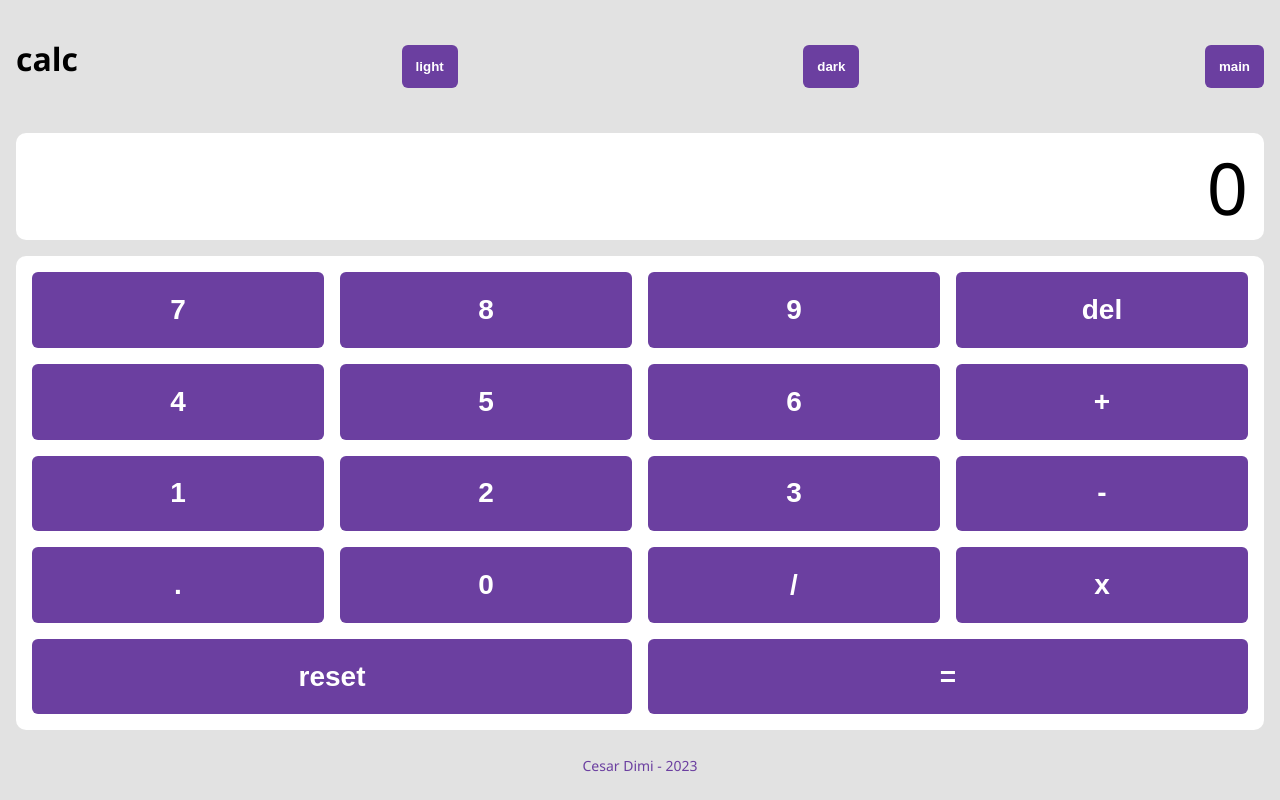
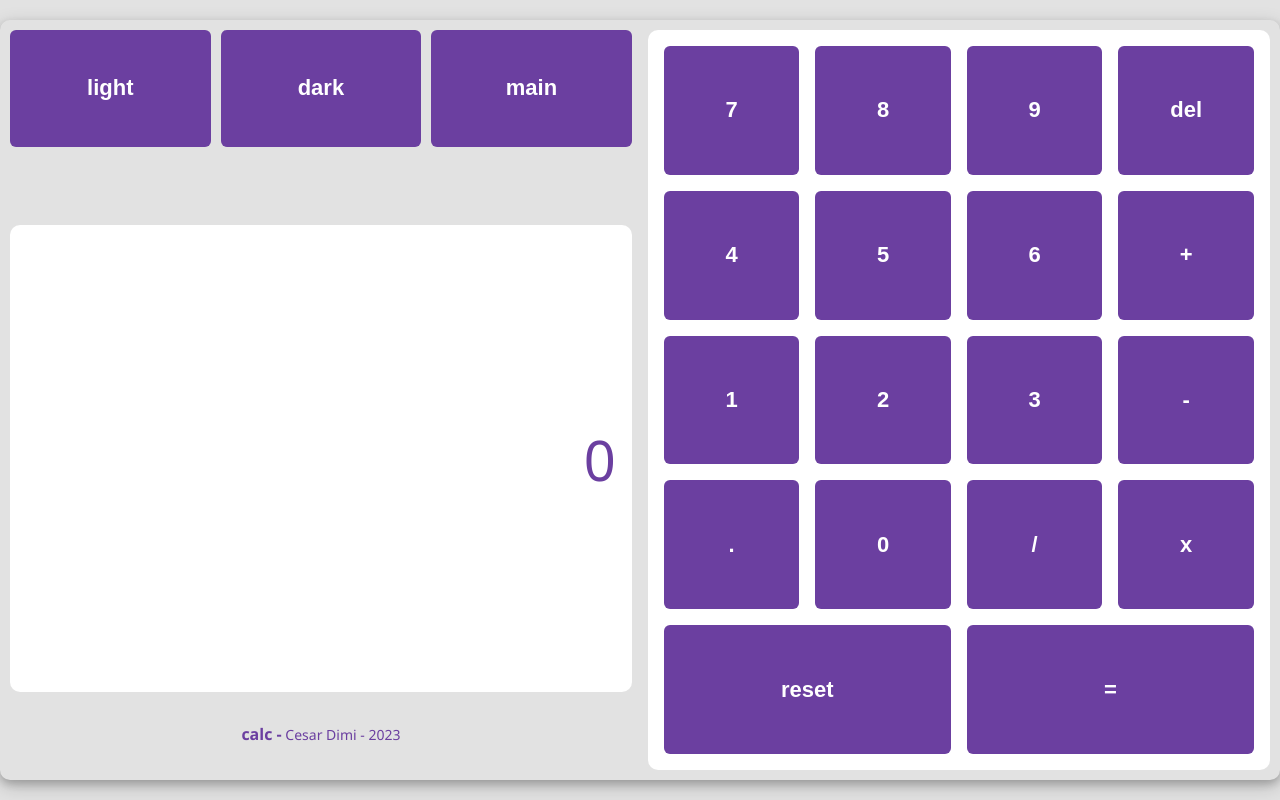
Before and after one commit to cesardmn/calculator_app, a website: page index.html in a window 1280 px wide. Drawn offline with Linux system fonts and the light colour scheme.

Commit message:
Set mobile style

```diff
--- a/index.html
+++ b/index.html
@@ -4,24 +4,51 @@
     <meta charset="UTF-8" />
     <meta http-equiv="X-UA-Compatible" content="IE=edge" />
     <meta name="viewport" content="width=device-width, initial-scale=1.0" />
+    <meta name="description" content="calculator app" />
     <title>Calculator App</title>
     <link rel="stylesheet" href="./src/css/styles.css" />
   </head>
   <body>
     <!-- main -->
     <main>
+      <div class="top">
         <!-- theme -->
         <div class="theme">
           <h1 class="title">calc</h1>
+
           <div class="theme-controls">
-          <span><button value="light" class="btn-theme">light</button></span>
-          <span><button value="dark" class="btn-theme">dark</button></span>
-          <span><button value="main" class="btn-theme">main</button></span>
+            <button value="light">light</button>
+            <button value="dark">dark</button>
+            <button value="main">main</button>
+            <span class="svg-hand" id="orientation">
+              <svg
+                stroke="currentColor"
+                fill="currentColor"
+                stroke-width="0"
+                viewBox="0 0 16 16"
+                height="1em"
+                width="1em"
+              >
+                <path
+                  fill-rule="evenodd"
+                  clip-rule="evenodd"
+                  d="M3 9l2.146 2.146-.707.708-3-3v-.708l3-3 .707.708L3 8h10l-2.146-2.146.707-.708 3 3v.708l-3 3-.707-.707L13 9H3z"
+                ></path>
+              </svg>
+            </span>
           </div>
         </div>
 
         <!-- display -->
         <div class="display">0</div>
+
+        <!-- landscape footer -->
+        <footer class="horizontal-footer">
+          <h1>calc -</h1>
+          &nbsp;
+          <span>Cesar Dimi - 2023</span>
+        </footer>
+      </div>
 
       <!-- controls -->
       <div class="controls">
@@ -61,7 +88,7 @@
     </main>
 
     <!-- footer -->
-    <footer>Cesar Dimi - 2023</footer>
+    <footer class="vertical-footer">Cesar Dimi - 2023</footer>
 
     <script src="./src/js/main.js" defer></script>
   </body>
--- a/src/css/styles.css
+++ b/src/css/styles.css
@@ -9,7 +9,7 @@ html[dark] {
   --color1: #100f10;
   --color2: #1b1b1b;
   --color3: #242424;
-  --color4: #6b3fa0;
+  --color4: #9771c6;
 }
 
 html[main] {
@@ -39,7 +39,7 @@ html[main] {
   box-sizing: border-box;
   -webkit-font-smoothing: antialiased;
   -moz-osx-font-smoothing: grayscale;
-  transition: 0.9s;
+  transition: 0.3s;
 }
 
 html {
@@ -57,12 +57,18 @@ body {
   position: relative;
   height: 100%;
   width: 100%;
-  font-size: var(--md1);
-  background-color: var(--color2);
+  font-size: var(--sm3);
   font-family: 'Segoe UI', Tahoma, Geneva, Verdana, sans-serif;
   display: flex;
+  justify-content: center;
+  align-items: center;
   flex-direction: column;
   gap: var(--md1);
+  background-color: var(--color2);
+}
+
+a {
+  text-decoration: none;
 }
 
 main {
@@ -70,55 +76,96 @@ main {
   display: flex;
   flex-direction: column;
   width: 100%;
+  min-width: 276px;
+  max-width: 450px;
   height: 95%;
+  gap: var(--md1);
+  padding: var(--sm2);
+  border-radius: var(--sm2);
+  box-shadow: 0 4px 8px 0 #00000033, 0 6px 20px 0 #00000030;
+}
+
+.top {
+  height: 30%;
+  display: flex;
+  flex-direction: column;
+  justify-content: space-between;
   gap: var(--md1);
 }
 
 .theme {
-  height: 15%;
+  height: 50%;
   width: 100%;
   display: flex;
-  align-items: baseline;
+  flex-direction: column;
+  align-items: center;
   justify-content: space-between;
-  /* padding: var(--md1); */
   gap: var(--md1);
 }
 
 .theme .title {
-  width: 30%;
+  width: 100%;
+  text-align: center;
+  height: 35%;
+  color: var(--color4);
+  font-size: var(--md2);
 }
+
 .theme-controls {
-  width: 70%;
-  height: 100%;
+  width: 100%;
+  height: 65%;
   display: flex;
   justify-content: space-between;
   align-items: center;
+  gap: var(--sm2);
 }
 
 .theme-controls button {
   height: 100%;
   width: 100%;
-  padding: var(--sm3);
+  padding: var(--sm1) var(--md1);
   border-radius: var(--sm1);
   cursor: pointer;
   border: none;
-  outline: none;
+  outline: transparent;
   background-color: var(--color4);
   color: var(--color3);
   font-weight: bold;
+  font-size: var(--md2);
+  display: flex;
+  align-items: center;
+  justify-content: center;
+}
 
+.theme-controls button:active {
+  scale: 1.2;
+}
+
+.svg-hand {
+  display: flex;
+  align-items: center;
+  justify-content: center;
+  height: 100%;
+  width: 100%;
+  color: var(--color4);
+  font-weight: bold;
+  font-size: var(--lg1);
+  cursor: pointer;
+  border: 1px solid var(--color4);
+  border-radius: var(--sm2);
+  display: none;
 }
 
 .display {
-  height: 15%;
-
+  height: 50%;
   background-color: var(--color3);
   border-radius: var(--sm2);
   padding: var(--md1);
   display: flex;
   align-items: center;
   justify-content: flex-end;
-  font-size: var(--lg3);
+  font-size: var(--lg2);
+  color: var(--color4);
 }
 
 .controls {
@@ -157,20 +204,81 @@ main {
   height: 100%;
   width: 100%;
   border-radius: var(--sm1);
-  font-size: var(--md3);
+  font-size: var(--md2);
   font-weight: bold;
   background-color: var(--color4);
   color: var(--color3);
   border: none;
-  outline: none;
+  outline: transparent;
   cursor: pointer;
 }
 
-footer {
-  height: 5%;
-  display: flex;
-  align-items: center;
-  justify-content: center;
-  font-size: var(--sm3);
+.vertical-footer {
   color: var(--color4);
 }
+
+.hoizontal-footer {
+  display: none;
+}
+
+@media screen and (orientation: landscape) {
+  html {
+    padding: 0;
+  }
+
+  main {
+    flex-direction: row;
+    max-width: none;
+  }
+
+  .top {
+    height: 100%;
+    width: 50%;
+    align-items: center;
+    justify-content: space-between;
+    /* gap: var(--md1); */
+  }
+
+  .theme {
+    height: 25%;
+    /* border: 1px solid grey; */
+  }
+
+  .theme .title {
+    display: none;
+  }
+
+  /* .svg-hand {
+    display: flex;
+  } */
+
+  .display {
+    width: 100%;
+    height: 65%;
+    /* border: 1px solid grey; */
+  }
+
+  .vertical-footer {
+    display: none;
+  }
+
+  .horizontal-footer {
+    color: var(--color4);
+    height: 10%;
+    margin-top: -10px;
+    width: 100%;
+    /* border: 1px solid grey; */
+    display: flex;
+    align-items: center;
+    justify-content: center;
+  }
+
+  .horizontal-footer h1 {
+    font-size: var(--md1);
+  }
+
+  .controls {
+    width: 50%;
+    height: 100%;
+  }
+}
--- a/src/js/main.js
+++ b/src/js/main.js
@@ -1,5 +1,7 @@
 const $html = document.querySelector('html')
 const $theme = document.querySelector('.theme')
+const $orientation = document.querySelector('.svg-hand')
+const $main = document.querySelector('main')
 
 $theme.addEventListener('click', (e) => {
   const themes = ['dark', 'light', 'main']
```
Also changed, not shown: README.md. Lines whose indentation alone changed are shown as unchanged.
